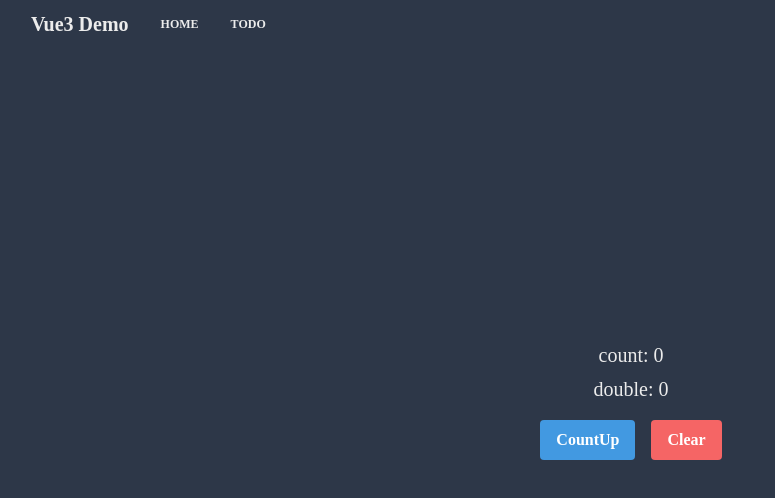
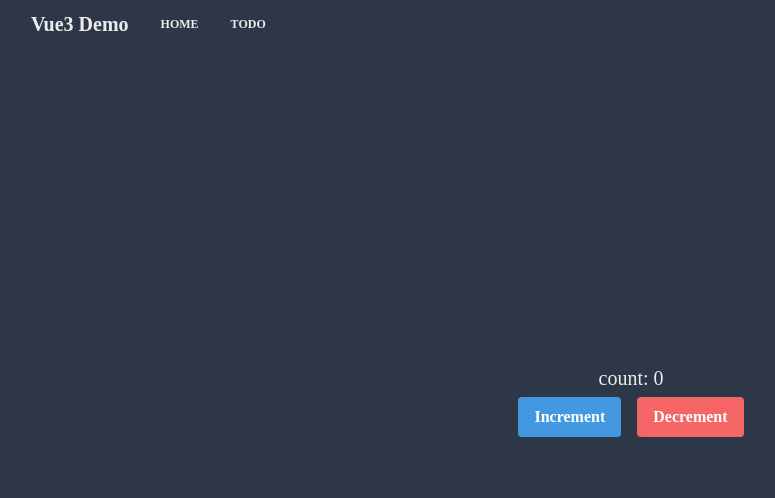
Before and after one commit to ryo-is/webrtc-cordova, a Vue app: page / in a window 1280 px wide. Shown: the top 498 px of the page, without its empty margins (9-784 px from the left). Built offline with nearby package versions, Linux system fonts and the light colour scheme.

Commit message:
add inject store

```diff
--- a/src/App.vue
+++ b/src/App.vue
@@ -11,7 +11,7 @@
 
 <script lang="ts">
 import { defineComponent } from 'vue'
-import AppHeader from '@/components/header.vue'
+import AppHeader from '@/components/elements/header.vue'
 
 export default defineComponent({
   name: 'App',
--- /dev/null
+++ b/src/components/injects/counter/CounterDisplay.vue
@@ -0,0 +1,19 @@
+<template>
+  <div class="mb-1 text-xl count">count: {{ count }}</div>
+</template>
+
+<script lang="ts">
+import { computed, defineComponent } from 'vue'
+import { CounterKey } from '../inject-keys'
+import injectOrError from '../inject-or-error'
+
+export default defineComponent({
+  setup() {
+    const counter = injectOrError(CounterKey)
+    const count = computed(() => counter.count)
+    return {
+      count,
+    }
+  },
+})
+</script>
--- /dev/null
+++ b/src/components/injects/counter/CounterProvider.vue
@@ -0,0 +1,18 @@
+<template>
+  <div>
+    <slot />
+  </div>
+</template>
+
+<script lang="ts">
+import { provide, defineComponent } from 'vue'
+import { counterStore } from '@/store/counter'
+import { CounterKey } from '../inject-keys'
+
+export default defineComponent({
+  setup() {
+    provide(CounterKey, counterStore())
+    return {}
+  },
+})
+</script>
--- /dev/null
+++ b/src/components/injects/counter/DecrementButton.vue
@@ -0,0 +1,23 @@
+<template>
+  <button
+    class="px-4 py-2 mx-2 font-bold text-white bg-red-500 rounded hover:bg-red-700 focus:outline-none"
+    @click="decrement"
+  >
+    Decrement
+  </button>
+</template>
+
+<script lang="ts">
+import { defineComponent } from 'vue'
+import { CounterKey } from '../inject-keys'
+import injectOrError from '../inject-or-error'
+
+export default defineComponent({
+  setup() {
+    const counter = injectOrError(CounterKey)
+    return {
+      decrement: counter.decrement,
+    }
+  },
+})
+</script>
--- /dev/null
+++ b/src/components/injects/counter/IncrementButton.vue
@@ -0,0 +1,23 @@
+<template>
+  <button
+    class="px-4 py-2 mx-2 font-bold text-white bg-blue-500 rounded hover:bg-blue-700 focus:outline-none"
+    @click="increment"
+  >
+    Increment
+  </button>
+</template>
+
+<script lang="ts">
+import { defineComponent } from 'vue'
+import { CounterKey } from '../inject-keys'
+import injectOrError from '../inject-or-error'
+
+export default defineComponent({
+  setup() {
+    const counter = injectOrError(CounterKey)
+    return {
+      increment: counter.increment,
+    }
+  },
+})
+</script>
--- /dev/null
+++ b/src/components/injects/inject-keys.ts
@@ -0,0 +1,4 @@
+import { InjectionKey } from 'vue'
+import { CounterStore } from '@/store/counter'
+
+export const CounterKey: InjectionKey<CounterStore> = Symbol('CounterStore')
--- /dev/null
+++ b/src/components/injects/inject-or-error.ts
@@ -0,0 +1,9 @@
+import { inject, InjectionKey } from 'vue'
+
+export default function injectOrError<T>(key: InjectionKey<T>): T {
+  const injected = inject(key)
+  if (!injected) {
+    throw new Error(`${key} is not provided`)
+  }
+  return injected
+}
--- /dev/null
+++ b/src/store/counter.ts
@@ -0,0 +1,23 @@
+import { reactive } from 'vue'
+
+export const counterStore = () => {
+  const state = reactive({
+    count: 0,
+  })
+
+  return {
+    get count() {
+      return state.count
+    },
+
+    increment() {
+      state.count += 1
+    },
+
+    decrement() {
+      state.count -= 1
+    },
+  }
+}
+
+export type CounterStore = ReturnType<typeof counterStore>
--- a/src/views/Home.vue
+++ b/src/views/Home.vue
@@ -1,51 +1,27 @@
 <template>
   <div class="home">
-    <div class="mb-1 text-xl count">count: {{ state.count }}</div>
-    <div class="mb-4 text-xl double">double: {{ state.double }}</div>
-    <button
-      class="px-4 py-2 mx-2 font-bold text-white bg-blue-500 rounded hover:bg-blue-700 focus:outline-none"
-      @click="countUp"
-    >
-      CountUp
-    </button>
-    <button
-      class="px-4 py-2 mx-2 font-bold text-white bg-red-500 rounded hover:bg-red-700 focus:outline-none"
-      @click="clear"
-    >
-      Clear
-    </button>
+    <counter-provider>
+      <counter-display />
+      <increment-button />
+      <decrement-button />
+    </counter-provider>
   </div>
 </template>
 
 <script lang="ts">
-import { defineComponent, reactive, computed } from 'vue'
-
-type State = {
-  count: number
-  double: number
-}
+import { defineComponent } from 'vue'
+import CounterProvider from '@/components/injects/counter/CounterProvider.vue'
+import CounterDisplay from '@/components/injects/counter/CounterDisplay.vue'
+import IncrementButton from '@/components/injects/counter/IncrementButton.vue'
+import DecrementButton from '@/components/injects/counter/DecrementButton.vue'
 
 export default defineComponent({
   name: 'home',
-  setup() {
-    const state: State = reactive({
-      count: 0,
-      double: computed<number>(() => state.count * 2),
-    })
-
-    const countUp = () => {
-      state.count++
-    }
-
-    const clear = () => {
-      state.count = 0
-    }
-
-    return {
-      state,
-      countUp,
-      clear,
-    }
+  components: {
+    CounterProvider,
+    CounterDisplay,
+    IncrementButton,
+    DecrementButton,
   },
 })
 </script>
```
Also changed, not shown: src/components/elements/header.vue (renamed from src/components/header.vue).
